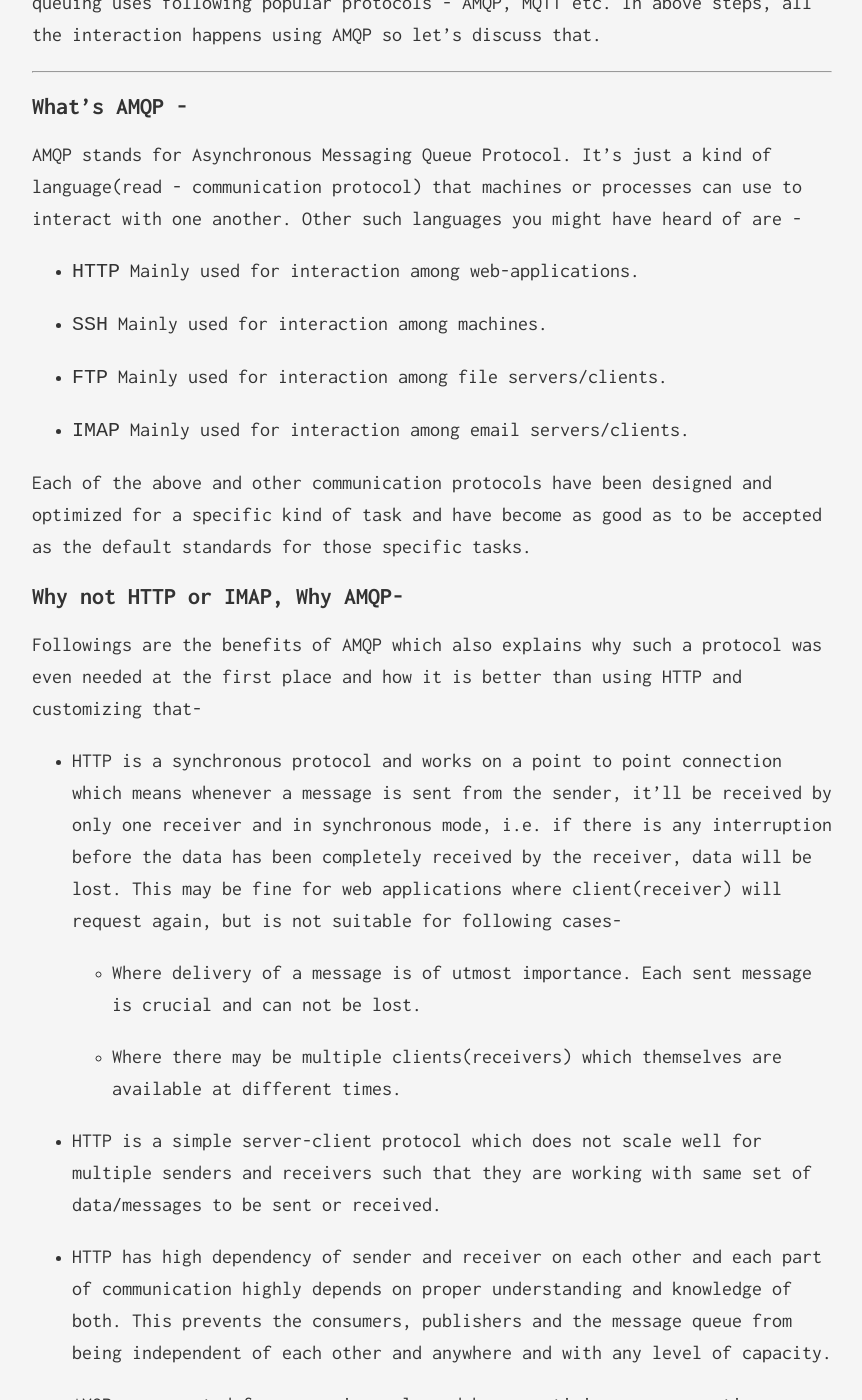
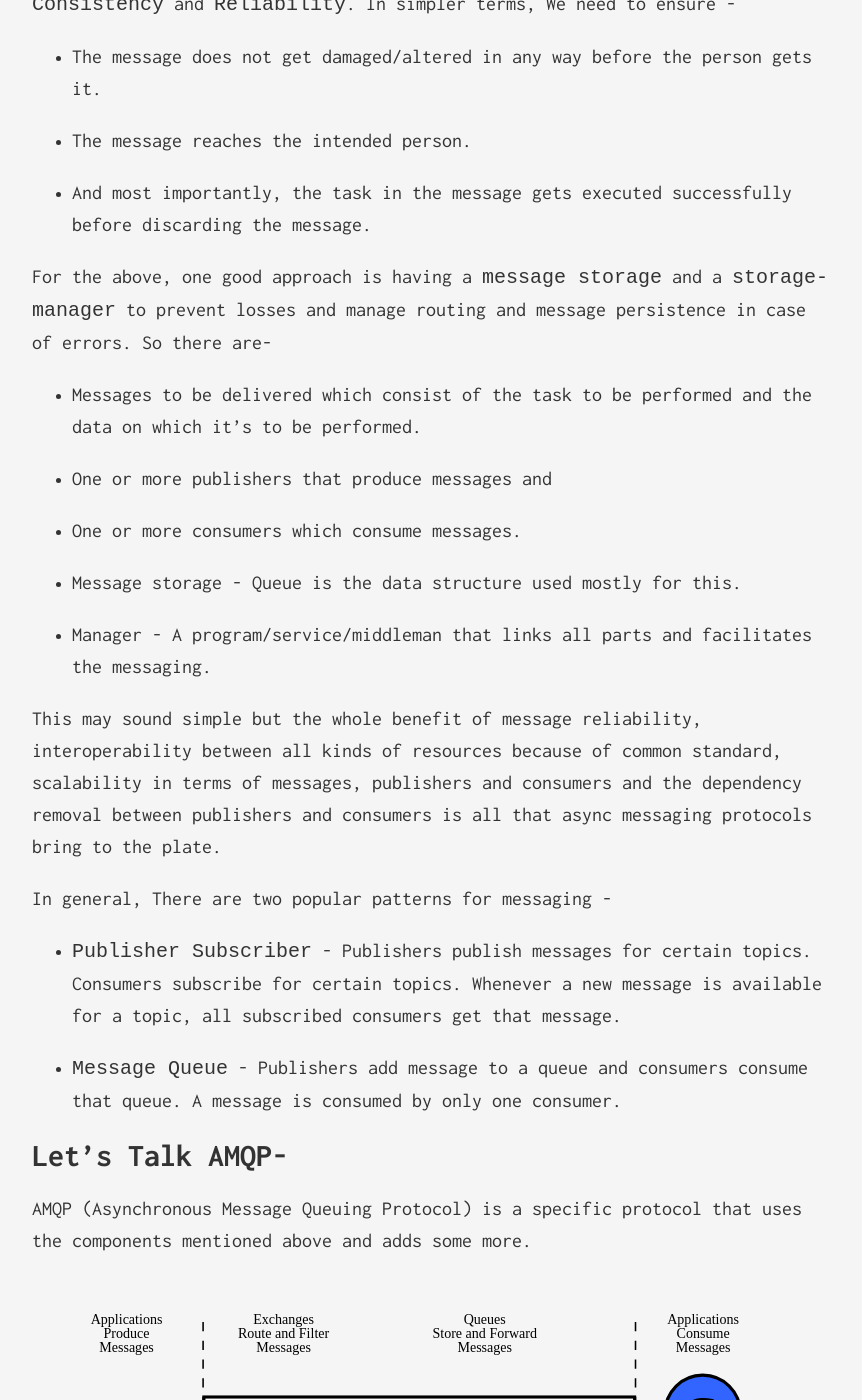
Before and after one commit to SaurabhGoyal/saurabhgoyal.github.io, a Jekyll site: the page built from _posts/2017-07-29-scheduling-with-amqp.markdown, in a window 1280 px wide and 1400 px high, scrolled down 2485 px. Shown: the whole window, without its empty margins (208-1070 px from the left). Built offline with Jekyll 4.4.1, drawn with Linux system fonts in a browser that asks for light colours; some of the changed text lies outside the part shown.

Commit message:
modify scheduling post

````diff
--- a/_posts/2017-07-29-scheduling-with-amqp.markdown
+++ b/_posts/2017-07-29-scheduling-with-amqp.markdown
@@ -5,76 +5,72 @@
 date:   2017-07-29 23:18:07 +0530
 categories: tech-blog
 ---
-Nothing solidifies your learning about a topic more than explaining it to a dummy who is totally un-familiar with the topic. I tried learning about scheduling tasks in a web application that we have been using in a project but could not get far. I tried it again recently and it seems I have something that I can share.
-
-`To begin with, the concept of scheduling a task is not limited to web applications. It can be used anywhere in any context. Basic concept is that there is a work at hand and there is some task related to that work. Few situations when scheduling the task may be needed instead of doing right away are -`
+What -
+===
+`Basic concept is that there is a work at hand and there is some related task to be done, but not right away. Some situations when scheduling a task may be needed instead of doing right away are -`
 * When the task is not to be done now because of lower priority, un-availability of required resource, complexity of task, cost of running the task, ```priority of the main work at hand``` or various other reasons. Then you schedule that task to be done ```later```.
 
 * When the task is to be distributed to one or more other people who'll do it. You need a common platform to communicate about the task to them. You schedule that task to be ```queued``` in their list of work.
 
 * When the task is to be repeated at a certain frequency such as daily or weekly. You schedule that task to be run ```periodically```.
 
-Now when we have decided to schedule a task, we need a protocol (a set of rules or a contract) to do that in efficient and inter-operable way in machines (read- computers). At it's core, a task is nothing but a set of instructions to be performed on a particular data set. That is the data you need to pass to schedule a task. The combined data can be called a `Message` which is passed from the scheduler to whoever will perform that task. The protocol used for all that is called `Messaging Protocol`. One of the most common messaging protocol that we use or rather did use in our daily lives is post office service, where we have to provide destination, source, add required stamps and enclose the contents in a wrapper for the messaging to be completed. In computers, one such protocol is SMTP (Simple Mail Transfer Protocol), which powers the email service.
+Now how do we schedule? Let's look at the components involved. At it's core, a task is nothing but a set of instructions to be performed on a particular data set. That is the data you need to pass to schedule a task. The combined data can be called a `Message` which is passed from the scheduler to whoever will perform that task.
 
-``If you are wondering why a separate protocol, let me just clarify here, a protocol is nothing but a refined version of whole or parts of one or more other protocols customized for one specific purpose.``
+How -
+===
 
-Now that you have the message and a protocol to send it, what's missing? `Consistency` and `Reliability`. To explain better-
-* Are we sure our message will not be damaged/altered in any way before the person gets it?
+Protocol
+---
+We need a protocol (a set of rules or a contract) to do that in efficient and inter-operable way in machines (read- computers). The protocol used for that is called `Messaging Protocol`. One of the most common messaging protocol that we use or rather did use in our daily lives is post office service, where we have to provide destination, source, add required stamps and enclose the contents in a wrapper for the messaging to be completed. In computers, one such protocol is SMTP (Simple Mail Transfer Protocol), which powers the email service.
 
-* Are we sure our message will reach the intended person?
+``If you are wondering why a separate protocol, let's just think this way - a protocol is nothing but a refined version of whole or parts of one or more other protocols customized for one specific purpose.``
 
-For the above, one good approach is queuing the messages to prevent losses. Currently scheduling has become synonymous to __*Message Queuing*__ where there are-
+Followings are the benefits of using a specific messaging protocol over other such as HTTP/IMAP -
+* HTTP is a synchronous protocol and works on a point to point connection which means whenever a message is sent from the sender, it'll be received by only one receiver and in synchronous mode, i.e. if there is any interruption before the data has been completely received by the receiver, data will be lost. This may be fine for web applications where client(receiver) will request again, but is not suitable for messaging which requires guarantee of message delivery to one or more clients which may or may not be available at the time of sending the message,
+
+* HTTP has high dependency of sender and receiver on each other and each part of communication highly depends on proper understanding and knowledge of both. This prevents the consumers, publishers and other parts from being independent of each other and anywhere and with any level of capacity.
+
+* Messaging protocols are created for messaging only and hence they optimize on connection establishment and request-response cycle in multiple ways, making it the solution for this purpose.
+
+As most messaging protocol make use of asynchronous execution of sub-parts such as publishing, routing and consuming, they are named asynchronous messaging protocol. There are various such protocols - AMQP, MQTT etc.
+
+Components & Process -
+---
+Now that you have the message and a protocol to send it, what's missing? `Consistency` and `Reliability`. In simpler terms, We need to ensure -
+* The message does not get damaged/altered in any way before the person gets it.
+
+* The message reaches the intended person.
+
+* And most importantly, the task in the message gets executed successfully before discarding the message.
+
+For the above, one good approach is having a `message storage` and a `storage-manager` to prevent losses and manage routing and message persistence in case of errors. So there are-
 * Messages to be delivered which consist of the task to be performed and the data on which it's to be performed.
 
 * One or more publishers that produce messages and
 
 * One or more consumers which consume messages.
 
-There are two popular patterns for achieving above-
+* Message storage - Queue is the data structure used mostly for this.
 
-* ```Publisher Subscriber``` - Publishers directly publish messages to the pre-decided subscribers.
+* Manager - A program/service/middleman that links all parts and facilitates the messaging.
 
-* ```Message Queue``` - Publishers add message to a queue and subscribers consume that queue.
-
-The queue pattern is what's used mostly because of it's flexibility. Message queuing uses following popular protocols - AMQP, MQTT etc. In above steps, all the interaction happens using AMQP so let's discuss that.
-
----
-
-What's AMQP -
----
-AMQP stands for Asynchronous Messaging Queue Protocol. It's just a kind of language(read - communication protocol) that machines or processes can use to interact with one another. Other such languages you might have heard of are -
-* ```HTTP``` Mainly used for interaction among web-applications.
-
-* ```SSH``` Mainly used for interaction among machines.
-
-* ```FTP``` Mainly used for interaction among file servers/clients.
-
-* ```IMAP``` Mainly used for interaction among email servers/clients.
-
-Each of the above and other communication protocols have been designed and optimized for a specific kind of task and have become as good as to be accepted as the default standards for those specific tasks.
+This may sound simple but the whole benefit of message reliability, interoperability between all kinds of resources because of common standard, scalability in terms of messages, publishers and consumers and the dependency removal between publishers and consumers is all that async messaging protocols bring to the plate.
 
 
-Why not HTTP or IMAP, Why AMQP-
----
-Followings are the benefits of AMQP which also explains why such a protocol was even needed at the first place and how it is better than using HTTP and customizing that-
-* HTTP is a synchronous protocol and works on a point to point connection which means whenever a message is sent from the sender, it'll be received by only one receiver and in synchronous mode, i.e. if there is any interruption before the data has been completely received by the receiver, data will be lost. This may be fine for web applications where client(receiver) will request again, but is not suitable for following cases-
+In general, There are two popular patterns for messaging -
 
-  * Where delivery of a message is of utmost importance. Each sent message is crucial and can not be lost.
+* ```Publisher Subscriber``` - Publishers publish messages for certain topics. Consumers subscribe for certain topics. Whenever a new message is available for a topic, all subscribed consumers get that message.
 
-  * Where there may be multiple clients(receivers) which themselves are available at different times.
+* ```Message Queue``` - Publishers add message to a queue and consumers consume that queue. A message is consumed by only one consumer.
 
-* HTTP is a simple server-client protocol which does not scale well for multiple senders and receivers such that they are working with same set of data/messages to be sent or received.
-
-* HTTP has high dependency of sender and receiver on each other and each part of communication highly depends on proper understanding and knowledge of both. This prevents the consumers, publishers and the message queue from being independent of each other and anywhere and with any level of capacity.
-
-* AMQP was created for messaging only and hence optimizes on connection establishment and request-response cycle in multiple ways, making it the solution for this purpose.
-
-AMQP Solution-
----
-What AMQP provides is a basic contract that ensures certain way of interaction among publishers and consumers. Another main part of solution is a common ground/a service/a server/a middleman that takes all the messages from publishers and manages them and let consumers consume them as and when they are available. This middleman is called ```Message Broker``` as mentioned earlier. This may sound simple but, the whole benefit of message reliability, interoperability between all kinds of resources because of common standard, scalability in terms of messages, publishers and consumers and the dependency removal between publishers and consumers is all that AMQP brings to the plate.
+Let's Talk AMQP-
+===
+AMQP (Asynchronous Message Queuing Protocol) is a specific protocol that uses the components mentioned above and adds some more.
 
 ![AMQP Model-1]({{ site.url }}/assets/images/The-amqp-model-for-wikipedia.svg)
 *<sub><sup>https://commons.wikimedia.org/wiki/File:The-amqp-model-for-wikipedia.svg</sup></sub>*
+
+The store-manager/middleman is called ```Message Broker```.
 
 In a nutshell, Broker maintains one or more ```queues``` where all incoming messages are stored until they have been successfully consumed as expected. These queues may be in-memory or persistent. The messages can be added directly to the queues by broker or another layer called ```exchange``` be added which controls and manages which messages are to be added to which queue based on rules called ```binding```.
 
@@ -85,7 +81,7 @@
 
 
 Popular names -
----
+===
 
 * ```Celery -``` Just a client to be used as a producer to assign messages to broker or consume messages from broker. It basically is an interpreter between your application and broker and uses AMQP to interact with broker, so that your application does not have to do all that. Other similar solutions are - ```pika```, ```kafka``` etc.
 
````
